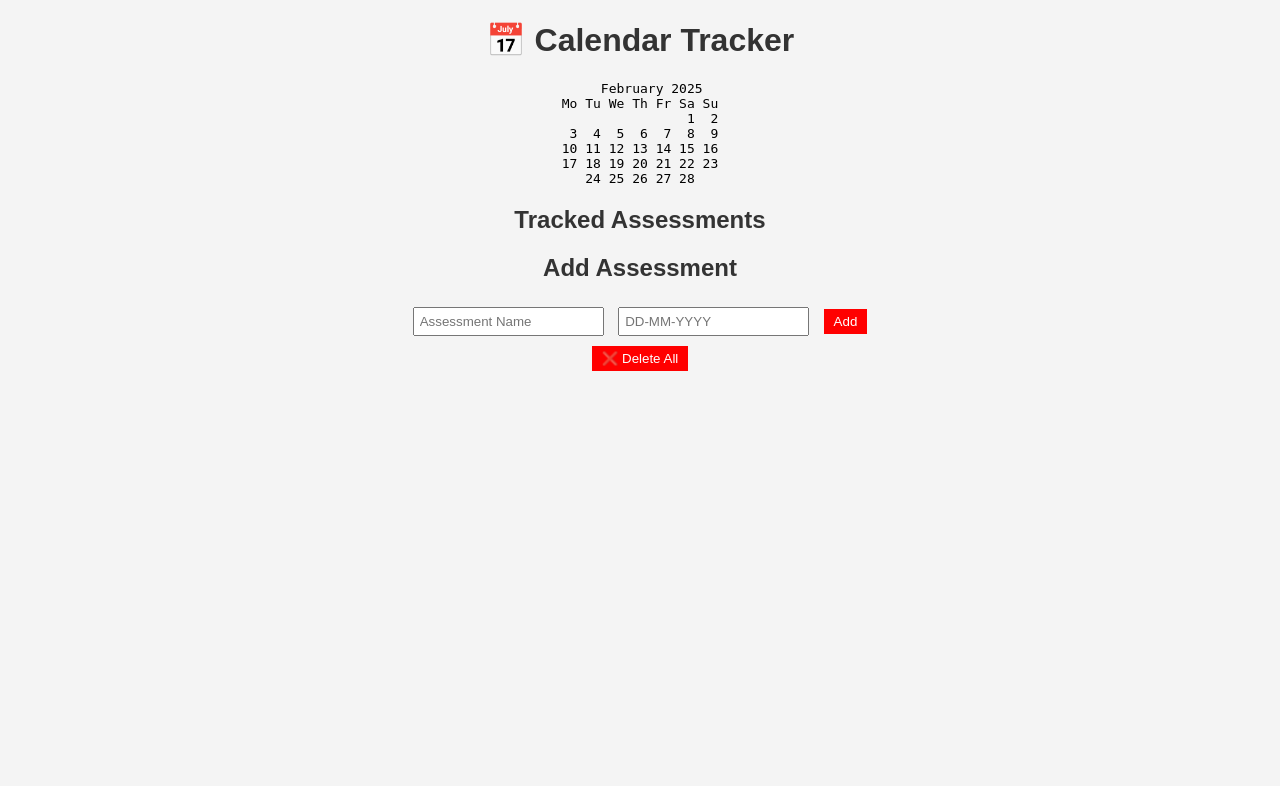
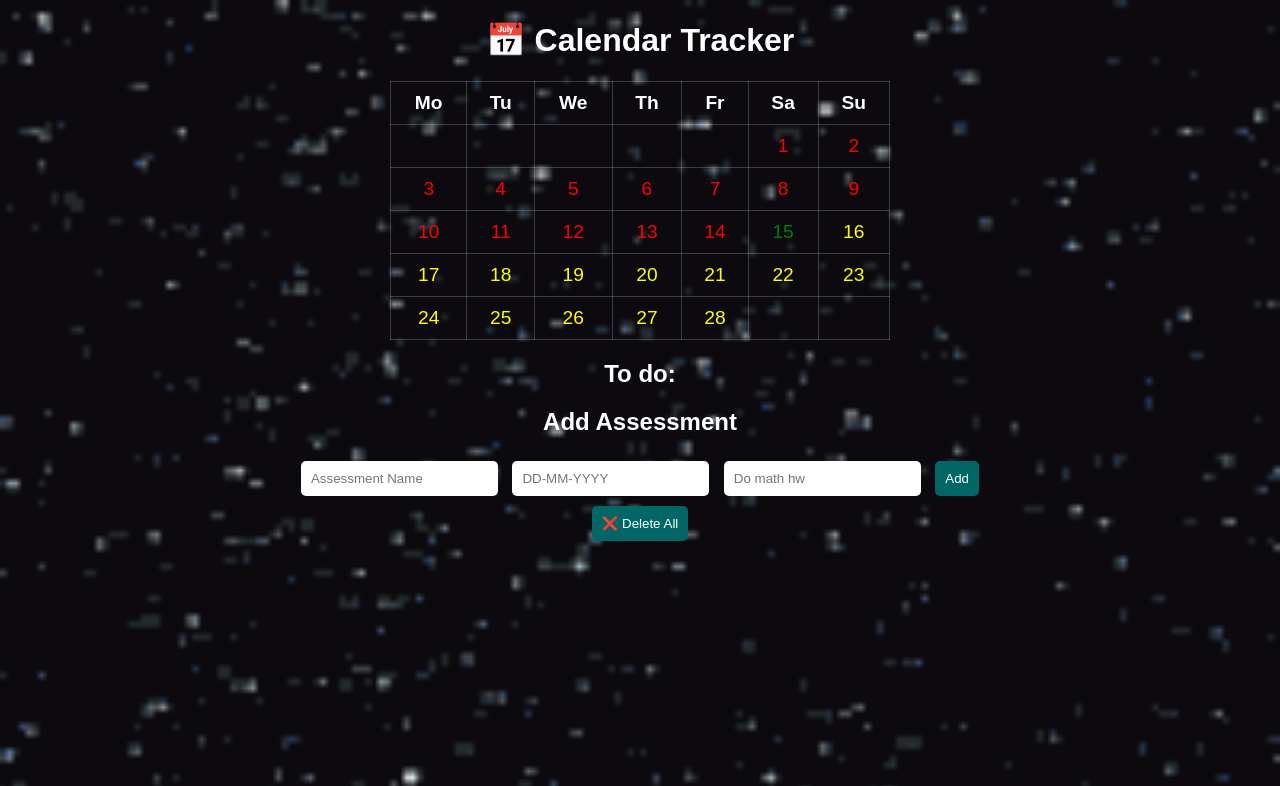
Before and after one commit to Airstriker123/Cyan, a Flask app: page / in a window 1280 px wide. Shown: the top 786 px of the page. Run offline with Flask 3, Linux system fonts and the light colour scheme.

Commit message:
calender v1 (useless)

```diff
--- a/appdata/app_functions/Calendar.py
+++ b/appdata/app_functions/Calendar.py
@@ -2,8 +2,8 @@ import os
 from colors_app import *
 
 file_path = os.path.abspath("appdata/app_functions/Calendar/app.py")
-print(f'{red}If python requests permmisions please click yes in order for the app to work. {purple}(retry this option if it an error occurs)')
-input(f'{yellow}press enter to launch app:')
+print(f'{red}If python requests permmisions please click yes in order for the app to work. {purple}(retry this option if an error occurs)')
+input(f'{yellow}press enter to launch app: ')
 print(f'{green}Starting web app please wait')
 os.system(f'start cmd /k python "{file_path}"')
 print(f'{cyan}local server started!')
--- a/appdata/app_functions/Calendar/Static/script.js
+++ b/appdata/app_functions/Calendar/Static/script.js
@@ -3,11 +3,12 @@ document.getElementById("addForm").addEventListener("submit", function(event) {
 
     let name = document.getElementById("name").value;
     let date = document.getElementById("date").value;
+    let reminder = document.getElementById("reminder").value;
 
     fetch("/add", {
         method: "POST",
         headers: { "Content-Type": "application/json" },
-        body: JSON.stringify({ name, date })
+        body: JSON.stringify({ name, date, reminder })
     }).then(response => response.json())
       .then(data => alert(data.message || data.error))
       .then(() => location.reload());
--- a/appdata/app_functions/Calendar/Static/style.css
+++ b/appdata/app_functions/Calendar/Static/style.css
@@ -1,23 +1,51 @@
 body {
     font-family: Arial, sans-serif;
+    background: url("images/bg.gif") no-repeat center center fixed;
+    background-size: cover;
+    color: rgb(255, 255, 255);
     text-align: center;
-    background-color: #f4f4f4;
 }
-h1, h2 {
-    color: #333;
+.title {
+    font-size: 2em;
+    margin-bottom: 10px;
+    text-shadow: 2px 2px 5px black;
+}
+input, button {
+    padding: 10px;
+    margin: 5px;
+    border-radius: 5px;
+    border: none;
 }
 button {
+    background-color: rgb(0, 102, 102);
+    color: white;
     cursor: pointer;
-    background-color: red;
-    color: white;
-    border: none;
-    padding: 5px 10px;
-    margin: 5px;
+    transition: background 0.3s;
 }
-form {
-    margin-top: 10px;
+button:hover {
+    background-color: rgb(0, 182, 185);
 }
-input {
-    padding: 5px;
-    margin: 5px;
+
+.calendar {
+    width: 100%;
+    max-width: 500px;
+    margin: 20px auto;
+    border-collapse: collapse;
 }
+
+.calendar th, .calendar td {
+    padding: 10px;
+    text-align: center;
+    font-size: 1.2em;
+    border: 1px solid rgba(255, 255, 255, 0.2);
+}
+
+.calendar td {
+    transition: background 0.3s ease;
+}
+
+/* Colors for different dates */
+.calendar td[style*="red"] { color: rgb(187, 0, 255); }
+.calendar td[style*="green"] { color: rgb(255, 0, 0); }
+.calendar td[style*="yellow"] { color: yellow; }
+.calendar td[style*="cyan"] { color: cyan; font-weight: bold; }
--- a/appdata/app_functions/Calendar/Templates/index.html
+++ b/appdata/app_functions/Calendar/Templates/index.html
@@ -9,14 +9,27 @@
 <body>
     <h1>📅 Calendar Tracker
     </h1>
-    <div class="calendar">
-        <pre>{{ calendar }}</pre>
-    </div>
+    <table class="calendar">
+        <tr>
+            <th>Mo</th><th>Tu</th><th>We</th><th>Th</th><th>Fr</th><th>Sa</th><th>Su</th>
+        </tr>
+        {% for week in calendar %}
+        <tr>
+            {% for day in week %}
+            {% if day %}
+                <td style="color: {{ day.color }}">{{ day.day }}</td>
+            {% else %}
+                <td></td>
+            {% endif %}
+            {% endfor %}
+        </tr>
+        {% endfor %}
+    </table>
 
-    <h2>Tracked Assessments</h2>
+    <h2>To do:</h2>
     <ul id="assessmentList">
         {% for a in assessments %}
-            <li>{{ a.name }} - {{ a.date }} <button onclick="deleteAssessment('{{ a.date }}')">❌</button></li>
+            <li>{{ a.name }} - {{ a.date }} - {{ a.reminder }}<button onclick="deleteAssessment('{{ a.date }}')">❌</button></li>
         {% endfor %}
     </ul>
 
@@ -24,6 +37,7 @@
     <form id="addForm">
         <input type="text" id="name" placeholder="Assessment Name" required>
         <input type="text" id="date" placeholder="DD-MM-YYYY" required>
+        <input type="text" id="reminder" placeholder="Do math hw" required>
         <button type="submit">Add</button>
     </form>
 
--- a/appdata/app_functions/Calendar/app.py
+++ b/appdata/app_functions/Calendar/app.py
@@ -2,15 +2,16 @@ from flask import Flask, render_template, request, jsonify
 import json
 import webbrowser
 import threading
-import socket  # For getting local IP
+import socket
 from datetime import datetime
 import calendar
+
 
 app = Flask(__name__)
 
 DATA_FILE = "data.json"
 
-# Load tracked assessments
+
 def load_data():
     try:
         with open(DATA_FILE, "r") as file:
@@ -18,18 +19,45 @@ def load_data():
     except (FileNotFoundError, json.JSONDecodeError):
         return []
 
-# Save tracked assessments
+
 def save_data(data):
     with open(DATA_FILE, "w") as file:
         json.dump(data, file, indent=4)
 
+
 @app.route("/")
 def home():
-    today = datetime.now()
+    today = datetime.now().date()
     y, m = today.year, today.month
-    month_calendar = calendar.month(y, m)
     assessments = load_data()
-    return render_template("index.html", calendar=month_calendar, assessments=assessments)
+    assessment_dates = {a["date"] for a in assessments}
+    cal = calendar.monthcalendar(y, m)
+    colored_calendar = []
+
+    for week in cal:
+        row = []
+        for day in week:
+            if day == 0:
+                row.append("")
+                continue
+
+            date_str = f"{day:02d}-{m:02d}-{y}"
+            day_date = datetime(y, m, day).date()
+
+            if date_str in assessment_dates:
+                color = "cyan"
+            elif day_date < today:
+                color = "red"
+            elif day_date == today:
+                color = f"green"
+            else:
+                color = "yellow"
+
+            row.append({"day": day, "color": color})
+        colored_calendar.append(row)
+
+    return render_template("index.html", calendar=colored_calendar, assessments=assessments)
+
 
 @app.route("/add", methods=["POST"])
 def add_assessment():
--- a/cyan.py
+++ b/cyan.py
@@ -1,8 +1,3 @@
-import sys
-import os
-import json
-import subprocess
-import time
 from appdata.menu import *
 from appdata.functions import *
 from appdata.banner import *
```
Also changed, not shown: appdata/app_functions/Calendar/Static/images/bg.gif (added).
